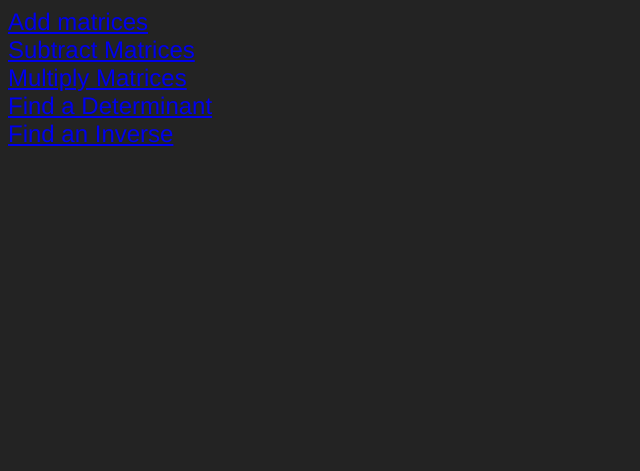
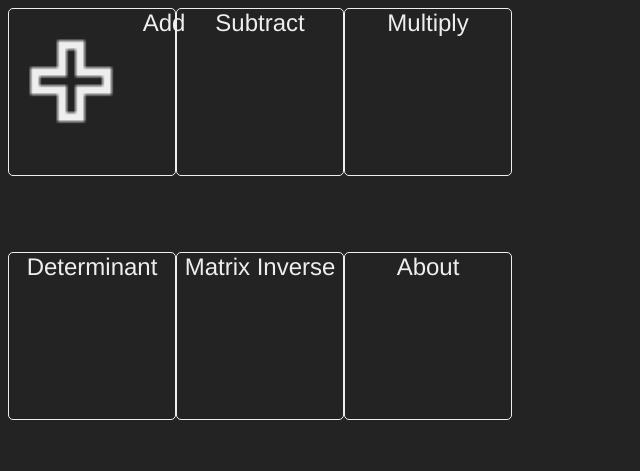
Before and after one commit to rdalton1124/Matrix-Math, a plain HTML site: page index.html in a window 1280 px wide. Shown: the whole page, without its empty margins (0-640 px from the left). Drawn offline with Linux system fonts and the light colour scheme.

Commit message:
Updated CSS
- Created linkbox classes, which are boxes containing an a tag
= Crated boRow class which is a container to hold linxboes
- Uploaded images to put on the boxes
-

```diff
--- a/index.html
+++ b/index.html
@@ -1,14 +1,34 @@
 <html>
   <head>
-    <title> HomePAge </title>
+    <title> Home Page </title>
     <link rel='stylesheet' href='style.css' />
   </head>
   <body>
-    <a href='add.html'> Add matrices </a><br/>
-    <a href='subtract.html'> Subtract Matrices </a><br/>
-    <a href='multiply.html'> Multiply Matrices </a><br/>
-    <a href='determimant.html'> Find a Determinant </a><br/>
-    <a href='inverse.html'> Find an Inverse </a> <br/>
-
+    <div class='boxRow'>
+      <div class='linkBox'>
+        <a href='add.html'>
+          <img src='images/add.webp' alt='addition symbol'/>
+          <div class='linkText'> Add </div>
+       </a>
+      </div>
+      <div class='linkBox'>
+        <a href='subtract.html'> Subtract </a>
+      </div>
+      <div class='linkBox'>
+        <a href='multiply.html'> Multiply </a>
+      </div>
+    </div>
+    <br/>
+    <div class='boxRow'>
+      <div class='linkBox'>
+          <a href='determimant.html'> Determinant </a>
+      </div>
+      <div class='linkBox'>
+        <a href='inverse.html'> Matrix Inverse </a>
+      </div>
+      <div class='linkBox'>
+        <a href='about.html'> About </a>
+      </div>
+    </div>
   </body>
 </html>
--- a/style.css
+++ b/style.css
@@ -13,10 +13,21 @@
         font-size:150%;
     }
 }
+* {
+    -moz-box-sizing: border-box;
+    -webkit-box-sizing: border-box;
+     box-sizing: border-box;
+}
 body {
     background: #232323;
     color: #eeeeee;
     font-family: ariel, helvetica, sans-seriff;
+}
+a {
+    color:#eeeeee;
+    text-decoration: none;
+    display: flex;
+    justify-content: center;
 }
 input {
     padding: 1px;
@@ -39,12 +50,33 @@ button {
     border-color: #eee;
 }
 .linkBox {
-    width: 15%;
-    height: 15%;
+    border: solid 1px;
+    border-color: #eeeeee;
+    width: 7em;
+    height: 7em;
+    border-radius: 5px;
+    padding-left: auto;
+    padding-right: auto;
 }
 .linkBox:hover {
-    width: 20%;
-    height: 20%;
+    width: 8em;
+    height: 8em;
+    font-size: 120%;
+    background: #333;
+    border-color: #fff;
+}
+.linkBox img{
+    margin: auto;
+    height: 6em;
+    width: 6em;
+}
+
+.boxRow {
+    height: 9em;
+    display: flex;
+    flex-direction: row;
+    border: 1px;
+    border-color: white;
 }
 #error{
     color: #AA3030;
```
Also changed, not shown: images/add.webp (added), images/determinant.webp (added), images/inverse.webp (added), images/multiply.webp (added), images/question.webp (added), images/subtract.webp (added).
